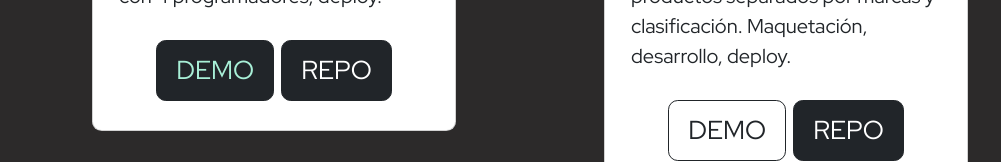
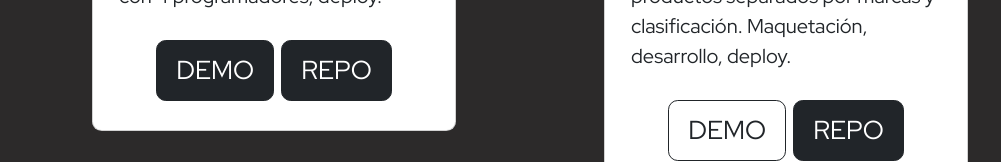
Before and after one commit to justinait/my-portfolio, a React (Create React App) app: page /projects in a window 1280 px wide. In both pictures the pointer is over the button 325 px from the left and 737 px from the top of the page. Shown: the part 638-800 px from the top of the page, without its empty margins (110-1111 px from the left). Built offline with nearby package versions, Linux system fonts and the light colour scheme; a web font is replaced by a local one.

Commit message:
green hovers

```diff
--- a/src/components/Projects/Projects.css
+++ b/src/components/Projects/Projects.css
@@ -33,6 +33,10 @@
     margin: 1%;
 }
 
+.cardButton:hover {
+    color: white !important;
+}
+
 @media (min-width: 1024px) {
     .card {
         width: 14rem !important;
@@ -49,8 +53,8 @@
         /* border: 6px solid black; */
 
         box-shadow: -4px -5px 0px 4px rgba(208,208,208,1);
--webkit-box-shadow: -4px -5px 0px 4px rgba(208,208,208,1);
--moz-box-shadow: -4px -5px 0px 4px rgba(208,208,208,1);
+        -webkit-box-shadow: -4px -5px 0px 4px rgba(208,208,208,1);
+        -moz-box-shadow: -4px -5px 0px 4px rgba(208,208,208,1);
         border: 2px solid rgba(208,208,208,1) !important;
     }
 }
```
